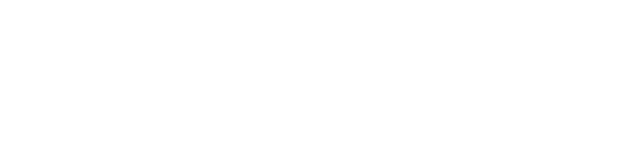
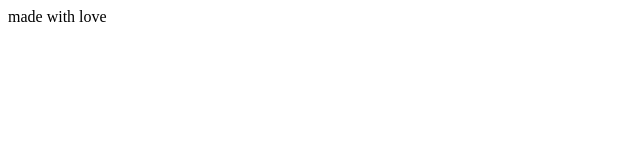
Before and after one commit to clorensia/Belajar-PI-2025, a plain HTML site: page GIT/index.html in a window 1280 px wide. Shown: the whole page, without its empty margins (0-640 px from the left). Drawn offline with Linux system fonts and the light colour scheme.

Commit message:
adding footer

```diff
--- a/GIT/index.html
+++ b/GIT/index.html
@@ -7,5 +7,8 @@
 </head>
 <body>
 
+
+
+    <footer> made with love </footer>
 </body>
 </html>
```
